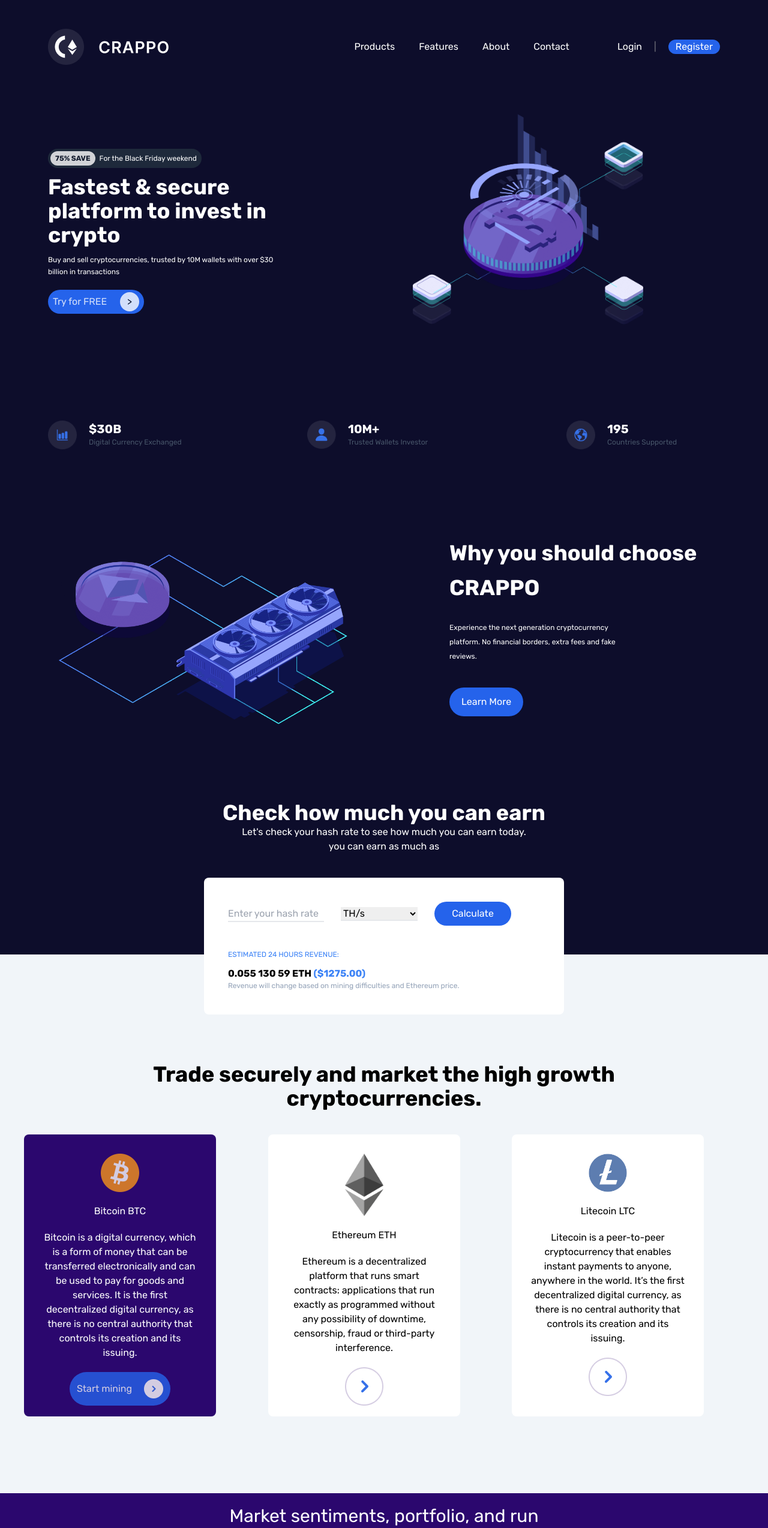
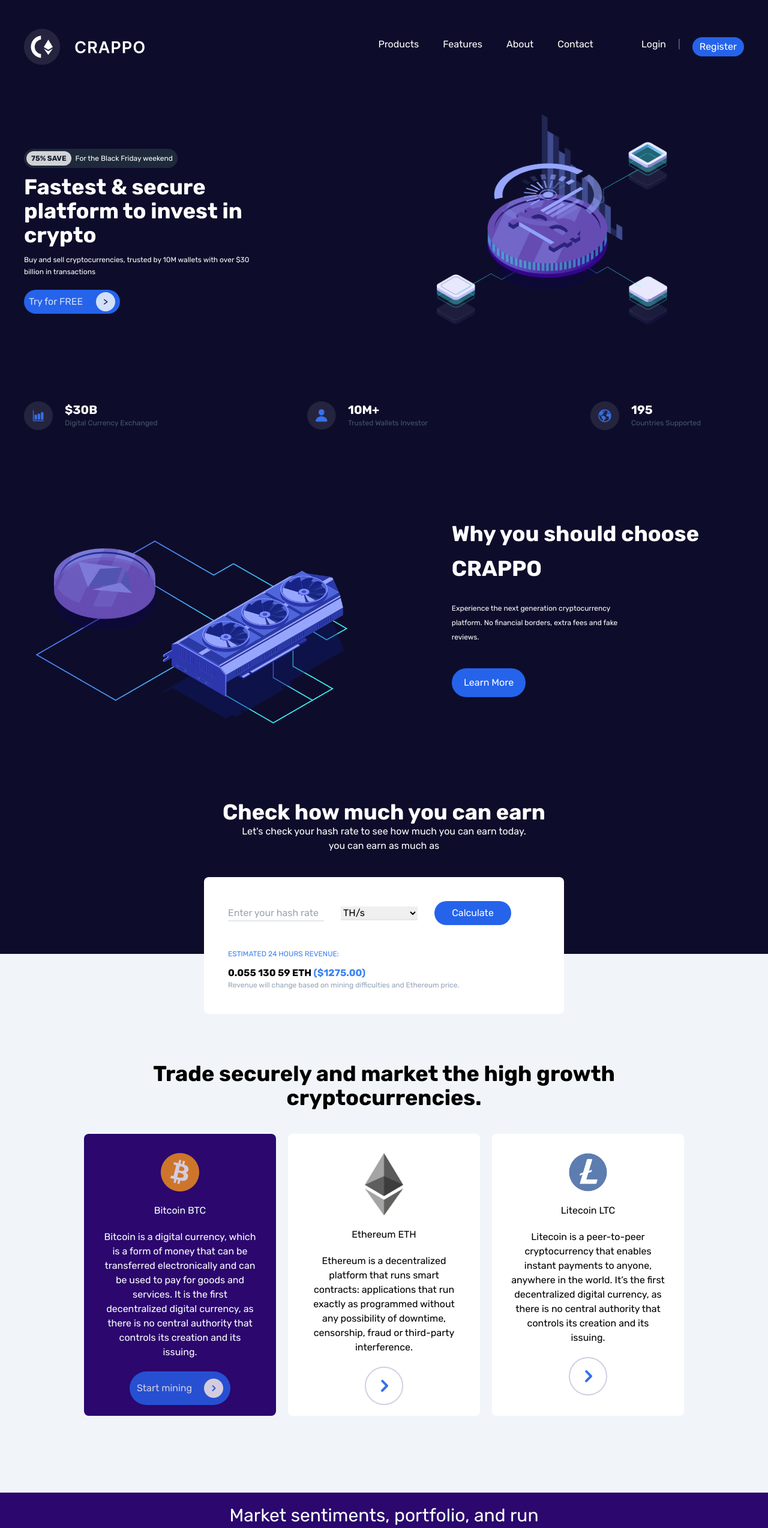
Before and after one commit to adeoyewole028/crappo, a React (Create React App) app: page / in a window 1280 px wide. Shown: the top 2547 px of the page at 60% size. Built offline with nearby package versions, Linux system fonts and the light colour scheme.

Commit message:
added build

```diff
--- a/src/components/cryptocurrencies/Cryptocurrency.jsx
+++ b/src/components/cryptocurrencies/Cryptocurrency.jsx
@@ -3,7 +3,7 @@
 
 const Cryptocurrency = () => {
   return (
-    <div className="bg-slate-100 pt-20 md:pt-0 pb-10 lg:pb-32 px-3 lg:px-10">
+    <div className="flex justify-center bg-slate-100 pt-20 md:pt-0 pb-10 lg:pb-32 px-3 lg:px-10">
       <Cards />
     </div>
   );
--- a/src/components/header/Header.jsx
+++ b/src/components/header/Header.jsx
@@ -5,7 +5,7 @@
 
 const Header = () => {
   return (
-    <div className="pb-10 md:pb-40 px-3 md:px-20 pt-7">
+    <div className="pb-10 lg:pb-32 px-3 lg:px-10 pt-7">
       <Nav />
       <div className="text-white flex flex-col md:flex-row md:justify-between pt-10">
         <Values />
--- a/src/components/header/Navbar.jsx
+++ b/src/components/header/Navbar.jsx
@@ -55,7 +55,7 @@
 
                   <div className="text-zinc-500">|</div>
 
-                  <a href="/" className="bg-blue-600 rounded-full px-3">
+                  <a href="/" className="bg-blue-600 rounded-full py-1 px-3">
                     Register
                   </a>
                 </div>
--- a/src/components/mining/Mining.jsx
+++ b/src/components/mining/Mining.jsx
@@ -20,9 +20,9 @@
           </p>
         </div>
         <div className="self-center">
-          <form className="md:flex md:space-x-5 lg:space-x-10 space-y-5">
+          <form className="md:flex md:space-x-5 lg:space-x-10 space-y-5 lg:space-y-0">
             <input
-              className="w-60 border-b-2 outline-0 bg-transparent"
+              className="w-60 lg:w-64 border-b-2 pl-3 outline-0 bg-transparent"
               placeholder="Enter your email"
             />
             <button
--- a/src/components/why/Why.jsx
+++ b/src/components/why/Why.jsx
@@ -4,7 +4,7 @@
 
 const Why = () => {
   return (
-    <div className="mb-32 px-3 md:px-20">
+    <div className="mb-32 px-3 lg:px-10">
       <Numbers />
       <Content />
     </div>
```
Also changed, not shown: 22 other files (tests, documents, lock files or other folders).
